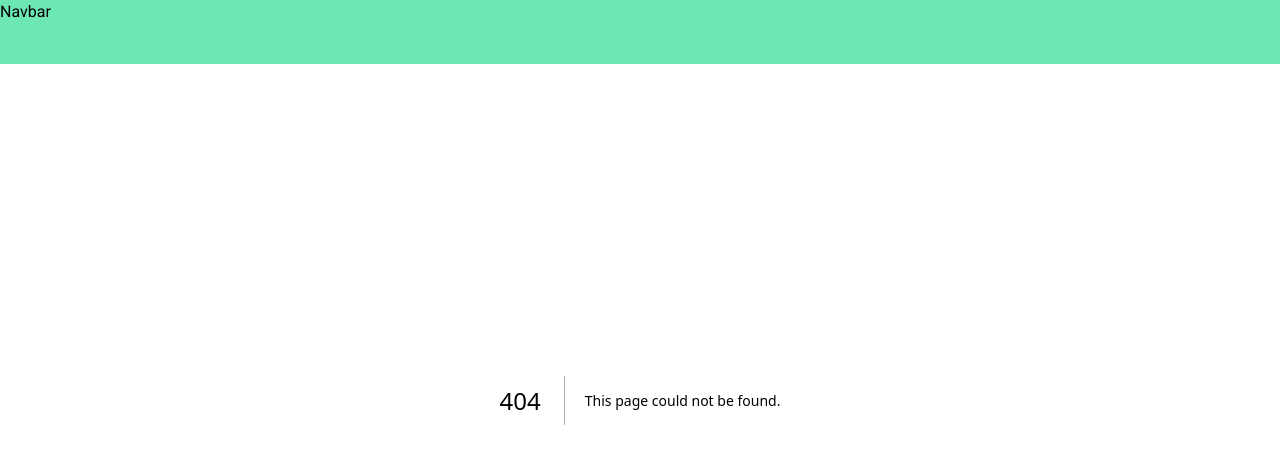
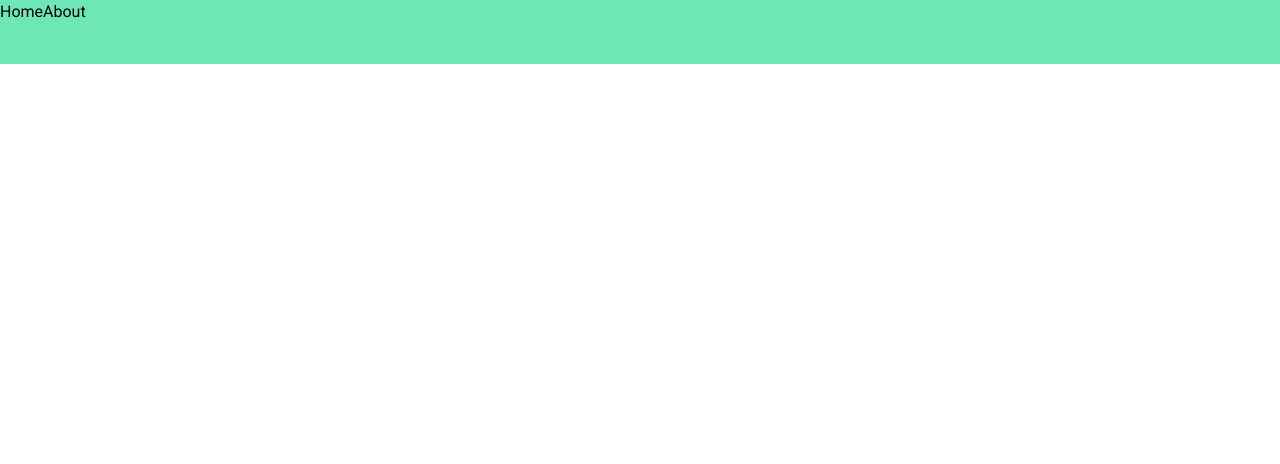
Before and after one commit to portrecistajeden/puppyApp, a Next.js app: page /about in a window 1280 px wide. Before the commit this address had no page. Shown: the top 464 px of the page. Built offline with nearby package versions, Linux system fonts and the light colour scheme.

Commit message:
uczymy sie nexta

```diff
--- /dev/null
+++ b/app/about/page.jsx
@@ -0,0 +1,7 @@
+export default function About() {
+    return (
+        <div>
+            <h1 className="">About Page</h1>
+        </div>
+    )
+}
--- a/app/nav.jsx
+++ b/app/nav.jsx
@@ -1,7 +1,10 @@
+import Link from "next/link";
+
 export default function Nav() {
     return (
-        <div>
-            <h2 className="fixed w-full bg-emerald-300 h-16">Navbar</h2>
+        <div className="fixed w-full bg-emerald-300 h-16">
+            <Link href='/'>Home</Link>
+            <Link href='/about'>About</Link>
         </div>
     )
 }
```
